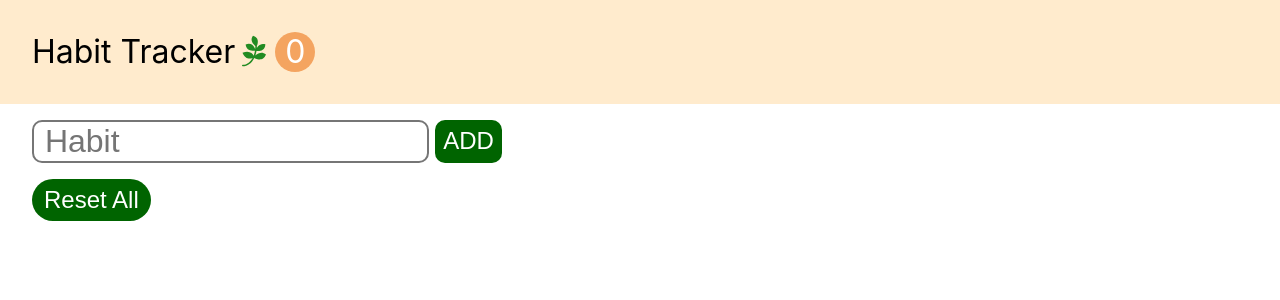
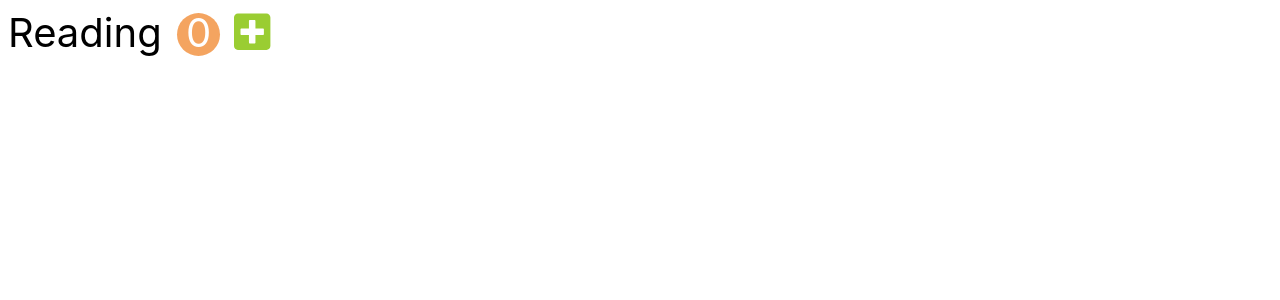
Before and after one commit to bridgecrew-perf7/habitTrackerDeployment, a React (Create React App) app: page / in a window 1280 px wide. Shown: the top 300 px of the page. Built offline with nearby package versions, Linux system fonts and the light colour scheme; the HTML template or start-up script is replaced by a standard one.

Commit message:
[add] added simpleHabit with Hooksform

```diff
--- a/src/app.css
+++ b/src/app.css
@@ -81,19 +81,18 @@ button {
 .habit-count {
   display: inline-block;
   text-align: center;
-  font-size: 2rem;
-  width: 2.5rem;
-  height: 2.5rem;
+  font-size: 2.5rem;
+  width: 2.7rem;
+  height: 2.7rem;
   line-height: 2.5rem;
-  margin-left: 0.2em;
-  margin-right: 0.5em;
+  margin: 0 0.1em;
   background-color:sandybrown;
   color:white;
   border-radius: 50%;
 }
 
 .habit-button {
-  font-size:2.5rem;
+  font-size:2.6rem;
   margin: 0 0.1em;
   background-color: transparent;
 }
--- a/src/app.jsx
+++ b/src/app.jsx
@@ -7,21 +7,27 @@ import Habits from './components/habits';
 class App extends Component {
   state = { habits: []
 }
-handleIncrement = (habit) => { // Callback 함수를 통해 각각의 컴포넌트에 들어있는 인자로 전달됨
-  const habits = [...this.state.habits]; //... spread operator: 새로운 배열안에 같은 내용의 아이템들을 복사해 옴
-  const index = habits.indexOf(habit); //index는 habits의 몇번째 index에있는지 찾을 수 있게
-  habits[index].count++;
-  this.setState({ habits }); // = this.setState({habits: habits});
-};                                               // key  : value
-handleDecrement = (habit) => {
-  const habits = [...this.state.habits];
-  const index = habits.indexOf(habit);
-  const count = habits[index].count -1;
-  habits[index].count = count < 0 ? 0 : count; // 0이하로 내려가지 않게
+handleIncrement = (habit) => {
+  const habits = this.state.habits.map(item => {
+    if (item.id === habit.id) {
+      return {...habit, count: habit.count + 1}; // id가 같다면 count증가
+    }       // ...Obj.(= deconstructing Obj): 안에 있는 데이터는 똑같이 복사해오고 외부 Obj만 새로운 것으로.
+    return item; //같지 않다면 단순 item리턴
+  })
   this.setState({ habits });
 };
+handleDecrement = (habit) => {
+ const habits = this.state.habits.map(item => {
+   if (item.id === habit.id) {
+     const count = habit.count - 1; // 카운트가 빠지는데,
+     return {...habit, count: count < 0 ? 0 : count}; //count가 0보다 작으면 0을 아니면 새로운 카운트를
+   }
+   return item;
+ })
+ this.setState({ habits });
+};
 handleDelete = (habit) => {
-  const habits = this.state.habits.filter(item => item.id !== habit.id);
+  const habits = this.state.habits.filter(item => item.id !== habit.id)
   // 로컬변수 habits => filter API를 통해 item전달받고
   //item.id가 habit.id와 동일하지 않으면 배열을 만들고 삭제되게
   this.setState({ habits });
@@ -30,7 +36,7 @@ handleAdd = (name) => {
   const habits = [...this.state.habits, {id: Date.now(), name, count: 0}];
   this.setState({ habits });
 };
-handleReset = () => {
+handleReset = (habit) => {
   const habits = [];
   this.setState({ habits });
 };
--- a/src/components/habitAddForm.jsx
+++ b/src/components/habitAddForm.jsx
@@ -1,22 +1,21 @@
-import React, { PureComponent }from 'react';
+import React, { memo } from 'react';
 
-class HabitAddForm extends PureComponent {
-    formRef = React.createRef();
-    inputRef = React.createRef();
+const HabitAddForm = memo ( props => { // memo는 PureComponent와 비슷: 업뎃이 필요가 없으면 하지않는다
+    const formRef = React.createRef();
+    const inputRef = React.createRef();
 
-    onSubmit = (e) => {
+    const onSubmit = (e) => {
         e.preventDefault(); // no refresh
-        const name = this.inputRef.current.value;
+        const name = inputRef.current.value;
         // 로컬변수 name은 현재 inputRef의 value를 받아오는데,
-        name && this.props.onAdd(name);
+        name && props.onAdd(name);
         //  name이 비어있지않다면 props에 전달된 onAdd라는 콜백함수에 이름을 전달하게
-        this.inputRef.current.value = ''; // 입력 초기화
+        formRef.current.reset()//this.inputRef.current.value = ''; 입력 초기화
     }; // = this.forRef.current.reset(); 과 위가 동일한 기능
-    render() {
     return (
-            <form ref={this.formRef} className="input-form" onSubmit={this.onSubmit}>
+        <form ref={formRef} className="input-form" onSubmit={onSubmit}>
             <input
-                    ref={this.inputRef} //위 inputRef와 연결
+                ref={inputRef} //위 inputRef와 연결
                 type="text"
                 className="habit-input"
                 placeholder=" Habit"
@@ -31,7 +30,6 @@ class HabitAddForm extends PureComponent {
             <button className="input-button"> ADD </button>
         </form>
     );
-    };
-}
+});
 
 export default HabitAddForm;
--- a/src/components/habits.jsx
+++ b/src/components/habits.jsx
@@ -29,7 +29,6 @@ class Habits extends Component {
                     <Habit
                         key={habit.id} // Callback함수들을 props로 전달
                         habit={habit}
-                        count={habit.count} //버튼을 누르면 갯수가 변하기 때문에 따로 빼 Obj.로 전달
                         onIncrement={this.props.onIncrement} // +버튼 클릭시 전달된 handleIncrement호출
                         onDecrement={this.props.onDecrement}
                         onDelete={this.props.onDelete}
--- a/src/components/navbar.jsx
+++ b/src/components/navbar.jsx
@@ -1,7 +1,7 @@
-import React, { Component } from 'react';
+import React, { PureComponent } from 'react';
 
-// Pure Component
-class NavBar extends Component {
+// PureComponent
+class NavBar extends PureComponent {
     render() {
         return (
                 <nav className="navbar">
--- /dev/null
+++ b/src/components/simpleHabit.jsx
@@ -0,0 +1,29 @@
+// Class 에서 Hooks로 만들기
+
+import React, { useCallback, useState } from 'react';
+
+//Class가 아니라 함수기 때문에 SimpleHabit 안의 모든 것(props, state, etc.)들이 리랜더링됨
+const SimpleHabit = (props) => {
+    //state = {
+    //    count: 0,
+    // };                   // 동일한 값을 메모리에 저장하기때문에 초기값을 0으로 설정해도 count값을 기억하고 있음
+    const [count, setCount] = useState(0);// 괄호에 초기값 작성, useState호출 시,
+                                            //state의 실제값 count & count 업뎃을 위한 setCount 함수 리턴
+    // eslint-disable-next-line react-hooks/exhaustive-deps
+    const handleIncrement = useCallback(() => {
+        setCount(count + 1); // 반복해서 호출이 되어도 동일한 콜백함수를 전달하는 리액트에서 제공하는 API
+    });
+    return (
+        <li className="habit">
+            <span className="habit-name"> Reading </span>
+            <span className="habit-count"> {count} </span>
+            <button
+            className="habit-button habit-increase"
+            onClick={handleIncrement}>
+                <i className="fas fa-plus-square"></i>
+            </button>
+        </li>
+    );
+};
+
+export default SimpleHabit;
--- a/src/index.js
+++ b/src/index.js
@@ -3,10 +3,12 @@ import ReactDOM from 'react-dom';
 import './index.css';
 import App from './app';
 import '@fortawesome/fontawesome-free/js/all.js';
+import SimpleHabit from './components/simpleHabit';
 
 ReactDOM.render( // React.StrictMode: Component들을 한번 더 랜더링 해주고 잘못 된 것은 없는지 체크하는 역할(실제 배포 시 보이지 않음)
   <React.StrictMode>
-    <App />
+    <SimpleHabit/>
+    {/*<App />*/}
   </React.StrictMode>,
   document.getElementById('root')
 );
```
Also changed, not shown: 1 other file (tests, documents, lock files or other folders). Lines whose indentation alone changed are shown as unchanged.
